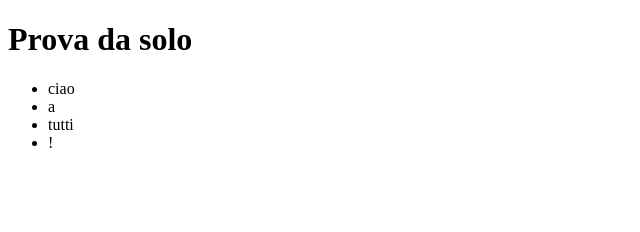
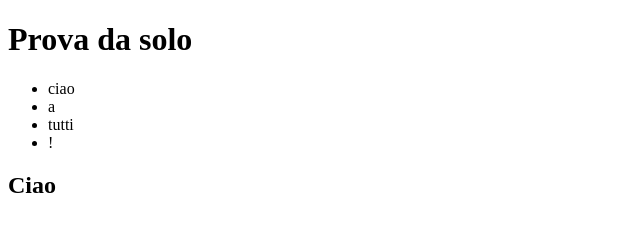
Before and after one commit to DaniloLicciardello/Repository-2, a plain HTML site: page index.html in a window 1280 px wide. Shown: the full height of the page, 0-640 px from the left. Drawn offline with Linux system fonts and the light colour scheme.

Commit message:
Add a div & h2

```diff
--- a/index.html
+++ b/index.html
@@ -13,5 +13,9 @@
         <li>tutti</li>
         <li>!</li>
     </ul>
+
+    <div class="body-test">
+        <h2>Ciao</h2>
+    </div>
 </body>
 </html>
```
